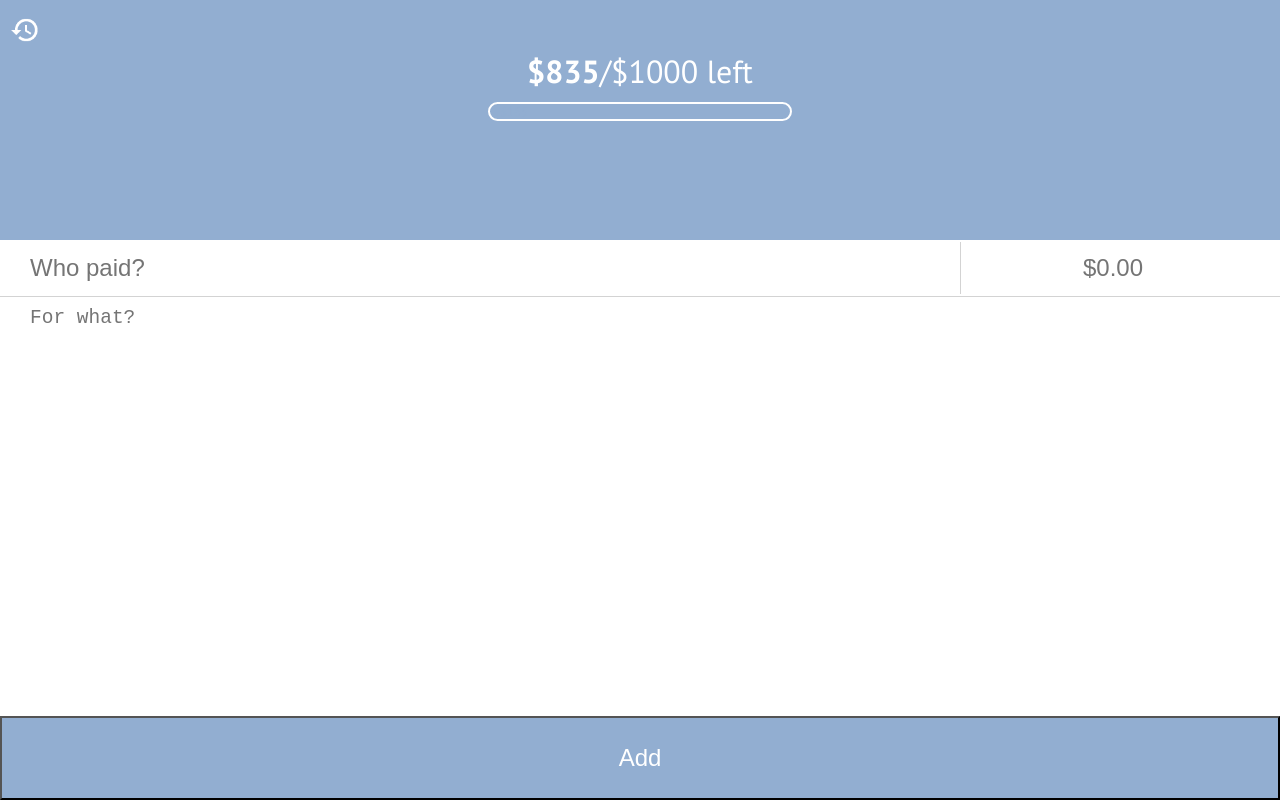
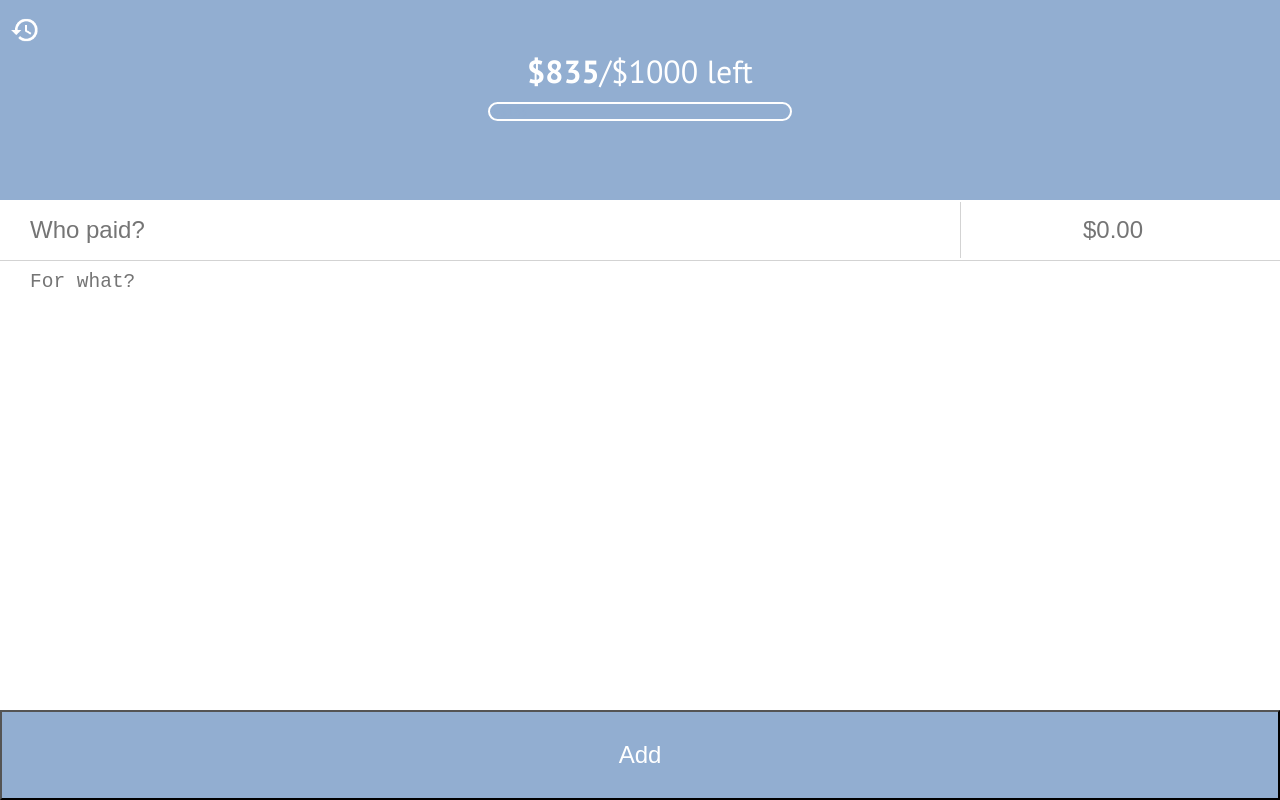
Before and after one commit to coinz-app/coinz, a React (Create React App) app: page / in a window 1280 px wide. Built offline with nearby package versions, Linux system fonts and the light colour scheme.

Commit message:
More screen real-estate for add and history

```diff
--- a/src/components/Add/Add.css
+++ b/src/components/Add/Add.css
@@ -2,7 +2,7 @@
     display: flex;
     flex-direction: column;
     background: white;
-    height: 70%;
+    height: 75%;
     position: relative;
 }
 
--- a/src/components/App/App.css
+++ b/src/components/App/App.css
@@ -1,6 +1,6 @@
 .App {
   height: 100vh;
-  min-height: 450px;
+  min-height: 550px;
 }
 
 .header {
@@ -8,7 +8,7 @@
     display: flex;
     flex-direction: column;
     text-align: center;
-    height: 30%;
+    height: 25%;
     align-items: center;
 }
 
--- a/src/components/History/History.css
+++ b/src/components/History/History.css
@@ -1,5 +1,5 @@
 .History {
     background: white;
-    height: 70%;
+    height: 75%;
     overflow: scroll;
 }
```
